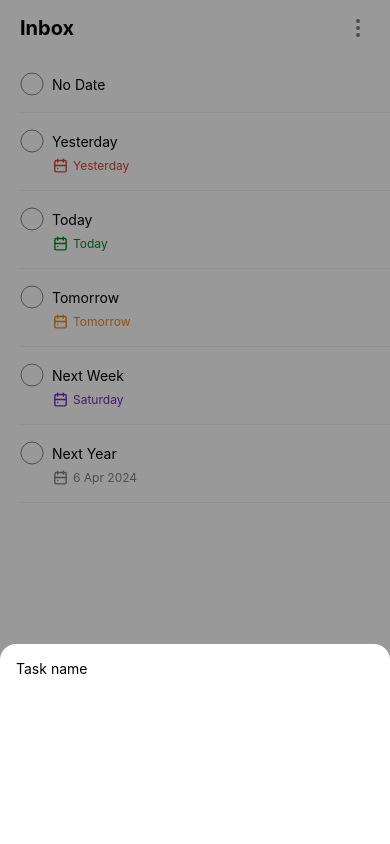
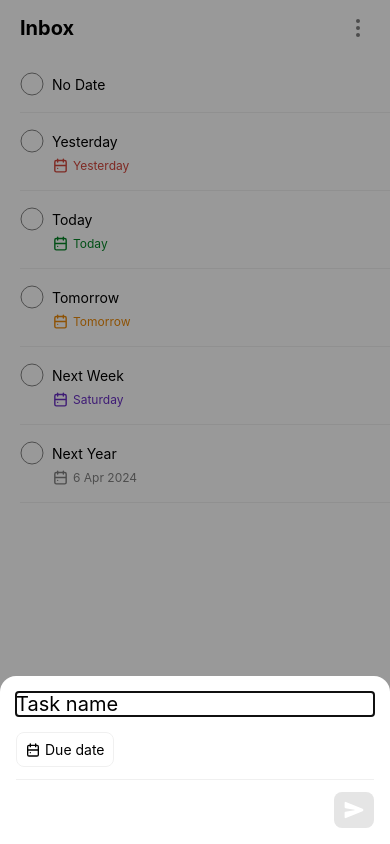
Before and after one commit to Neuhaus93/TodoASP, a React Native app: screen / in a window 390 px wide. Both pictures are taken after a click on the element 195 px from the left and 788 px from the top of the page. Built offline with nearby package versions, Linux system fonts and the light colour scheme.

Commit message:
Completed create modal

```diff
--- /dev/null
+++ b/src/components/Icons/CalendarIcon.tsx
@@ -0,0 +1,11 @@
+import { Circle, Path, Svg } from 'react-native-svg';
+import type { IconProps } from './IconProps';
+
+const CalendarIcon: React.FC<IconProps> = (props) => (
+    <Svg width="24" height="24" viewBox="0 0 24 24" {...props}>
+        <Path d="M18 4h-1V3a1 1 0 0 0-2 0v1H9V3a1 1 0 0 0-2 0v1H6a3 3 0 0 0-3 3v12a3 3 0 0 0 3 3h12a3 3 0 0 0 3-3V7a3 3 0 0 0-3-3zM6 6h1v1a1 1 0 0 0 2 0V6h6v1a1 1 0 0 0 2 0V6h1a1 1 0 0 1 1 1v4H5V7a1 1 0 0 1 1-1zm12 14H6a1 1 0 0 1-1-1v-6h14v6a1 1 0 0 1-1 1z" />
+        <Circle cx="8" cy="16" r="1" />
+    </Svg>
+);
+
+export default CalendarIcon;
--- /dev/null
+++ b/src/components/Icons/IconProps.ts
@@ -0,0 +1,3 @@
+import { SvgProps } from 'react-native-svg';
+
+export type IconProps = {} & SvgProps;
--- /dev/null
+++ b/src/components/Icons/SendIcon.tsx
@@ -0,0 +1,12 @@
+import { Path, Svg } from 'react-native-svg';
+import type { IconProps } from './IconProps';
+
+const SendIcon: React.FC<IconProps> = (props) => {
+    return (
+        <Svg width="24" height="24" viewBox="0 0 512 512" {...props}>
+            <Path d="M476.59 227.05l-.16-.07L49.35 49.84A23.56 23.56 0 0027.14 52 24.65 24.65 0 0016 72.59v113.29a24 24 0 0019.52 23.57l232.93 43.07a4 4 0 010 7.86L35.53 303.45A24 24 0 0016 327v113.31A23.57 23.57 0 0026.59 460a23.94 23.94 0 0013.22 4 24.55 24.55 0 009.52-1.93L476.4 285.94l.19-.09a32 32 0 000-58.8z" />
+        </Svg>
+    );
+};
+
+export default SendIcon;
--- /dev/null
+++ b/src/components/Icons/index.ts
@@ -0,0 +1,4 @@
+import CalendarIcon from './CalendarIcon';
+import SendIcon from './SendIcon';
+
+export { CalendarIcon, SendIcon };
--- a/src/components/TodoItem/TodoItem.tsx
+++ b/src/components/TodoItem/TodoItem.tsx
@@ -1,9 +1,9 @@
 import { StyleSheet, View } from 'react-native';
-import { Circle, Path, Svg } from 'react-native-svg';
 import { spacing } from '../../theme';
 import { formatUnixTimestamp } from '../../utils/dateTime';
 import { Checkbox, CheckboxProps } from '../Checkbox';
 import { Divider } from '../Divider';
+import { CalendarIcon } from '../Icons';
 import { Text } from '../Text';
 
 export type TodoItemProps = {
@@ -24,7 +24,11 @@ const TodoItem: React.FC<TodoItemProps> = (props) => {
                 <Checkbox {...checkboxProps} />
                 {!!date && (
                     <View style={styles.dateContainer}>
-                        <CalendarIcon color={date.color} />
+                        <CalendarIcon
+                            fill={date.color}
+                            width="17"
+                            height="17"
+                        />
                         <Text style={[styles.dateLabel, { color: date.color }]}>
                             {date.label}
                         </Text>
@@ -35,13 +39,6 @@ const TodoItem: React.FC<TodoItemProps> = (props) => {
         </View>
     );
 };
-
-const CalendarIcon: React.FC<{ color: string }> = ({ color }) => (
-    <Svg fill={color} width="17" height="17" viewBox="0 0 24 24">
-        <Path d="M18 4h-1V3a1 1 0 0 0-2 0v1H9V3a1 1 0 0 0-2 0v1H6a3 3 0 0 0-3 3v12a3 3 0 0 0 3 3h12a3 3 0 0 0 3-3V7a3 3 0 0 0-3-3zM6 6h1v1a1 1 0 0 0 2 0V6h6v1a1 1 0 0 0 2 0V6h1a1 1 0 0 1 1 1v4H5V7a1 1 0 0 1 1-1zm12 14H6a1 1 0 0 1-1-1v-6h14v6a1 1 0 0 1-1 1z" />
-        <Circle cx="8" cy="16" r="1" />
-    </Svg>
-);
 
 const styles = StyleSheet.create({
     checkboxContainer: {
--- a/src/routes/CreateTaskModal.tsx
+++ b/src/routes/CreateTaskModal.tsx
@@ -1,33 +1,86 @@
+import { useRef, useState } from 'react';
 import {
     Modal,
-    ModalProps,
+    Pressable,
     StyleSheet,
     TextInput,
     TouchableWithoutFeedback,
     View,
 } from 'react-native';
-import { Text } from '../components';
+import { Divider, Text } from '../components';
+import { CalendarIcon, SendIcon } from '../components/Icons';
 import { colors, spacing } from '../theme';
 
 export type CreateTaskModalProps = {
+    visible: boolean;
     onClose: () => void;
-} & ModalProps;
+};
 
 const CreateTaskModal: React.FC<CreateTaskModalProps> = (props) => {
-    const { onClose, ...modalProps } = props;
+    const { visible, onClose } = props;
+    const taskNameInputRef = useRef<TextInput>(null);
+    const [taskName, setTaskName] = useState('');
+    const saveDisabled = taskName.length === 0;
+
+    const onShowModal = () => {
+        taskNameInputRef.current?.focus();
+    };
 
     return (
-        <Modal transparent={true} animationType="fade" {...modalProps}>
+        <Modal
+            visible={visible}
+            transparent={true}
+            animationType="fade"
+            onShow={onShowModal}
+        >
             <TouchableWithoutFeedback onPressOut={onClose}>
                 <View style={styles.root}>
                     <TouchableWithoutFeedback>
                         <View style={styles.container}>
-                            <TextInput
-                                // style={styles.input}
-                                // onChangeText={onChangeNumber}
-                                // value={number}
-                                placeholder="Task name"
-                            />
+                            <View>
+                                <TextInput
+                                    ref={taskNameInputRef}
+                                    style={{ fontSize: 20 }}
+                                    placeholder="Task name"
+                                    value={taskName}
+                                    onChangeText={setTaskName}
+                                />
+                                <View>
+                                    <Pressable style={styles.dueDateBtn}>
+                                        <CalendarIcon
+                                            width="16"
+                                            height="16"
+                                            fill="black"
+                                        />
+                                        <Text
+                                            style={{ marginLeft: spacing(1) }}
+                                        >
+                                            Due date
+                                        </Text>
+                                    </Pressable>
+                                </View>
+                            </View>
+                            <View style={{ marginVertical: spacing(3) }}>
+                                <Divider />
+                            </View>
+                            <View>
+                                <Pressable disabled={saveDisabled}>
+                                    <View
+                                        style={[
+                                            styles.iconButton,
+                                            saveDisabled
+                                                ? undefined
+                                                : styles.iconButtonActive,
+                                        ]}
+                                    >
+                                        <SendIcon
+                                            height="20"
+                                            width="20"
+                                            fill={'white'}
+                                        />
+                                    </View>
+                                </Pressable>
+                            </View>
                         </View>
                     </TouchableWithoutFeedback>
                 </View>
@@ -43,12 +96,33 @@ const styles = StyleSheet.create({
         backgroundColor: 'rgba(0,0,0,0.4)',
     },
     container: {
-        height: 200,
         backgroundColor: colors.background,
         padding: spacing(4),
         borderTopLeftRadius: 16,
         borderTopRightRadius: 16,
     },
+    dueDateBtn: {
+        marginTop: spacing(4),
+        borderWidth: 1,
+        borderColor: colors.divider,
+        borderRadius: 8,
+        padding: 8,
+        flexDirection: 'row',
+        alignItems: 'center',
+        alignSelf: 'flex-start',
+    },
+    iconButton: {
+        width: 40,
+        height: 36,
+        borderRadius: 8,
+        backgroundColor: colors.disabled,
+        justifyContent: 'center',
+        alignItems: 'center',
+        alignSelf: 'flex-end',
+    },
+    iconButtonActive: {
+        backgroundColor: colors.menus,
+    },
 });
 
 export default CreateTaskModal;
--- a/src/theme.ts
+++ b/src/theme.ts
@@ -4,6 +4,7 @@ export const colors = {
     text: '#202020',
     background: '#FFFFFF',
     menus: '#3D3D3D',
+    disabled: '#E5E5E5',
     date: {
         past: '#D1453B',
         today: '#058527',
```
